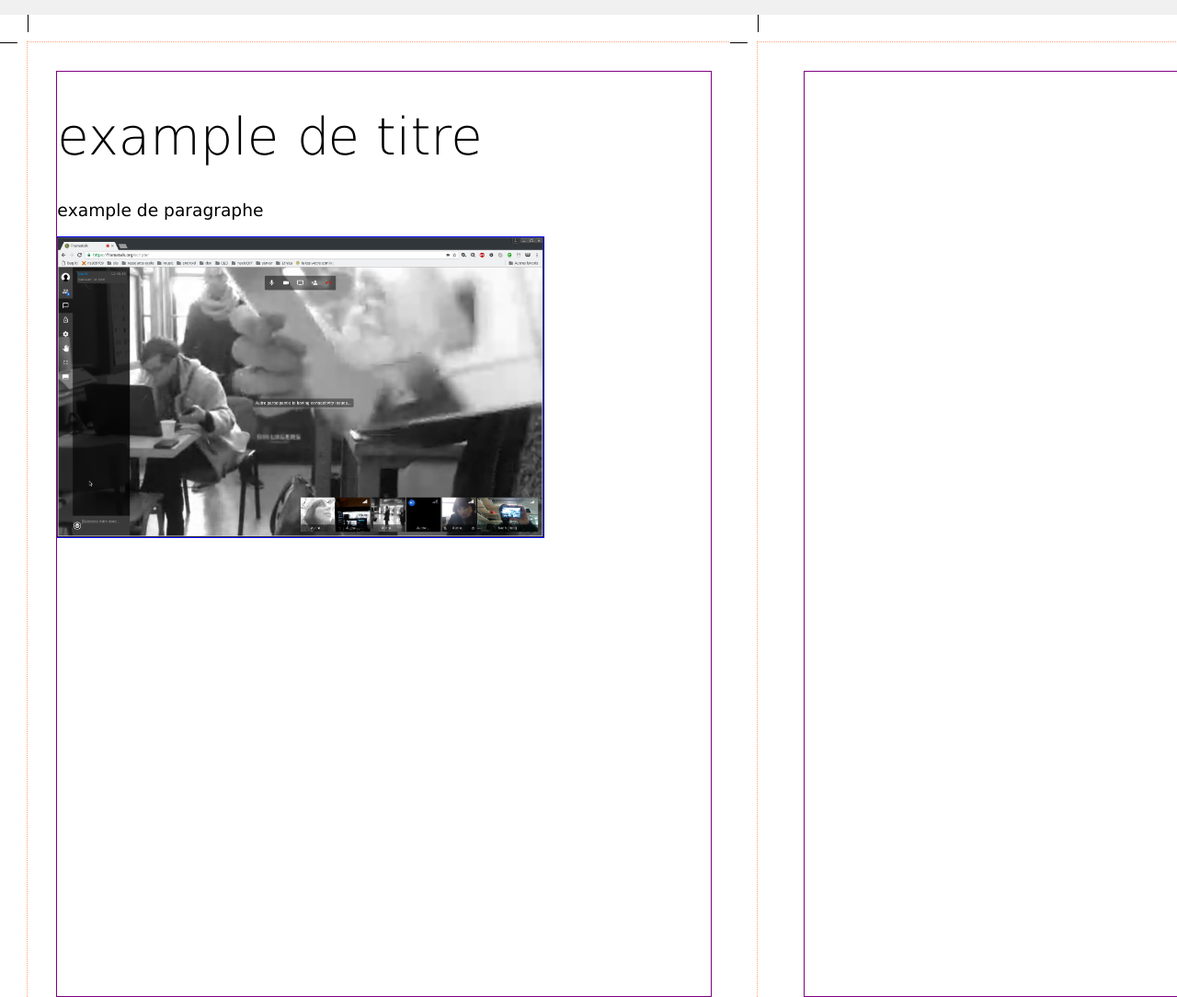
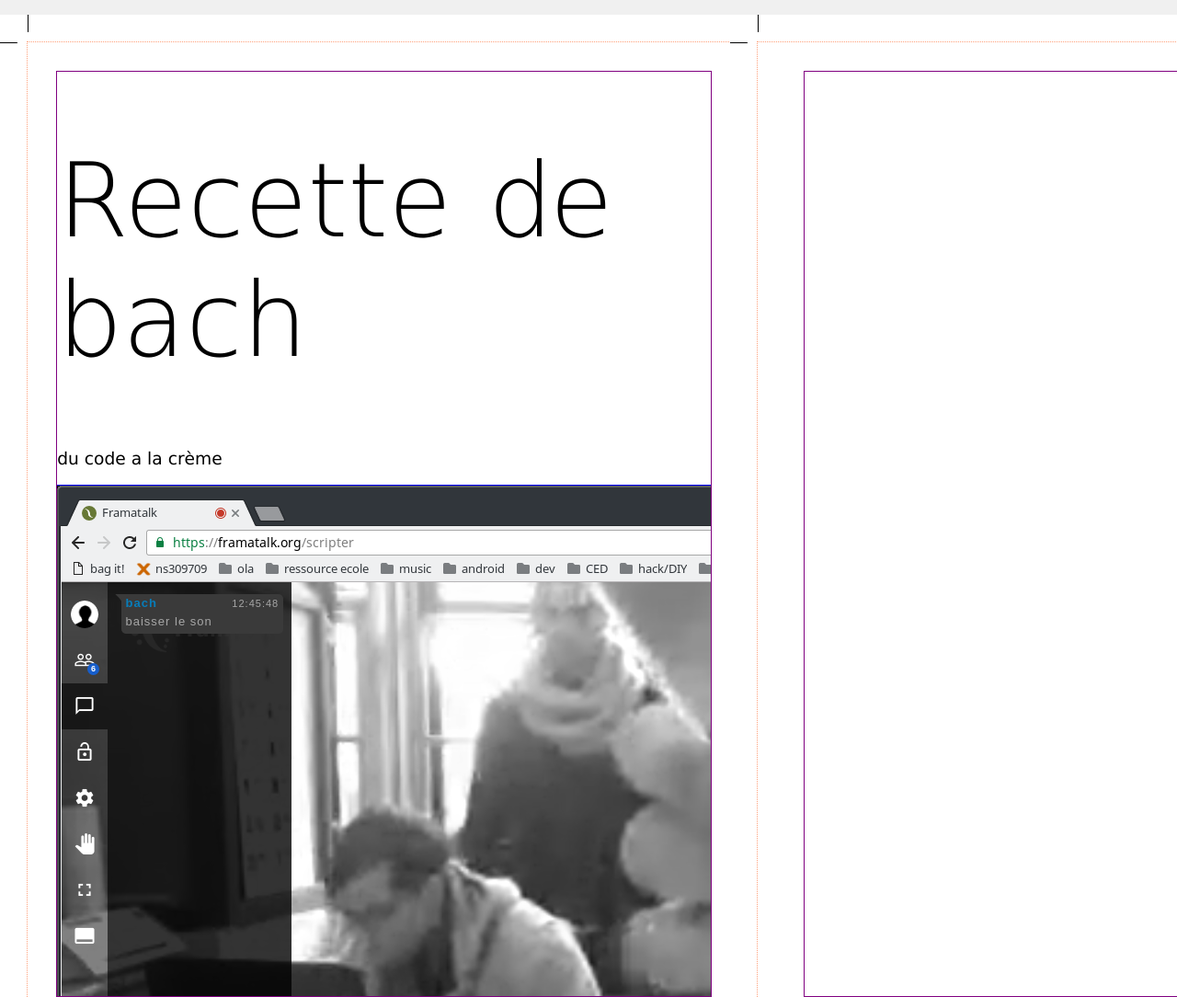
Before and after one commit to bachy/cusine-graphique, a website: page pages/bachir/index.html in a window 1280 px wide. Shown: the top 1084 px of the page at 92% size. Drawn offline with Linux system fonts and the light colour scheme.

Commit message:
j'ai commencé a faire ma page

```diff
--- a/pages/bachir/index.html
+++ b/pages/bachir/index.html
@@ -19,8 +19,8 @@
           <div class="body">
             <!-- <div class="bloc x1 y1 w8 b0" style="margin-bottom:0pt;"> -->
               <!-- ici je rentre les contenus de ma page de gauche -->
-              <h1>example de titre</h1>
-              <p>example de paragraphe</p>
+              <h1>Recette de bach</h1>
+              <p>du code a la crème</p>
               <img src="images/framatalk.png" alt="faire des images avec une video conf"/>
             <!-- </div> -->
           </div>
--- a/pages/bachir/styles.css
+++ b/pages/bachir/styles.css
@@ -28,10 +28,10 @@ DejaVuSerif-condensed
 
 
 h1{
-  font-size:42pt;
+  font-size:84pt;
   font-weight: lighter;
 }
 
 .gauche img{
-  width:140mm;
+  /*width:140mm;*/
 }
```
